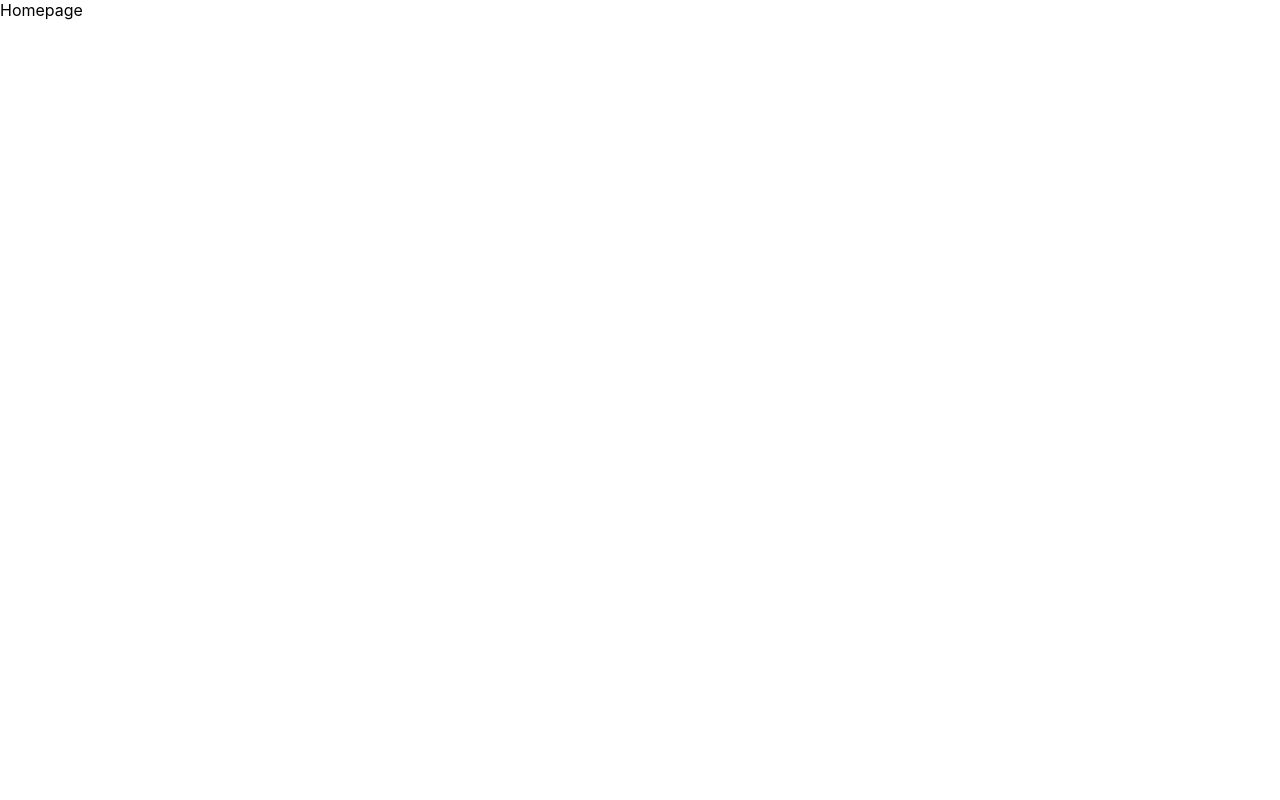
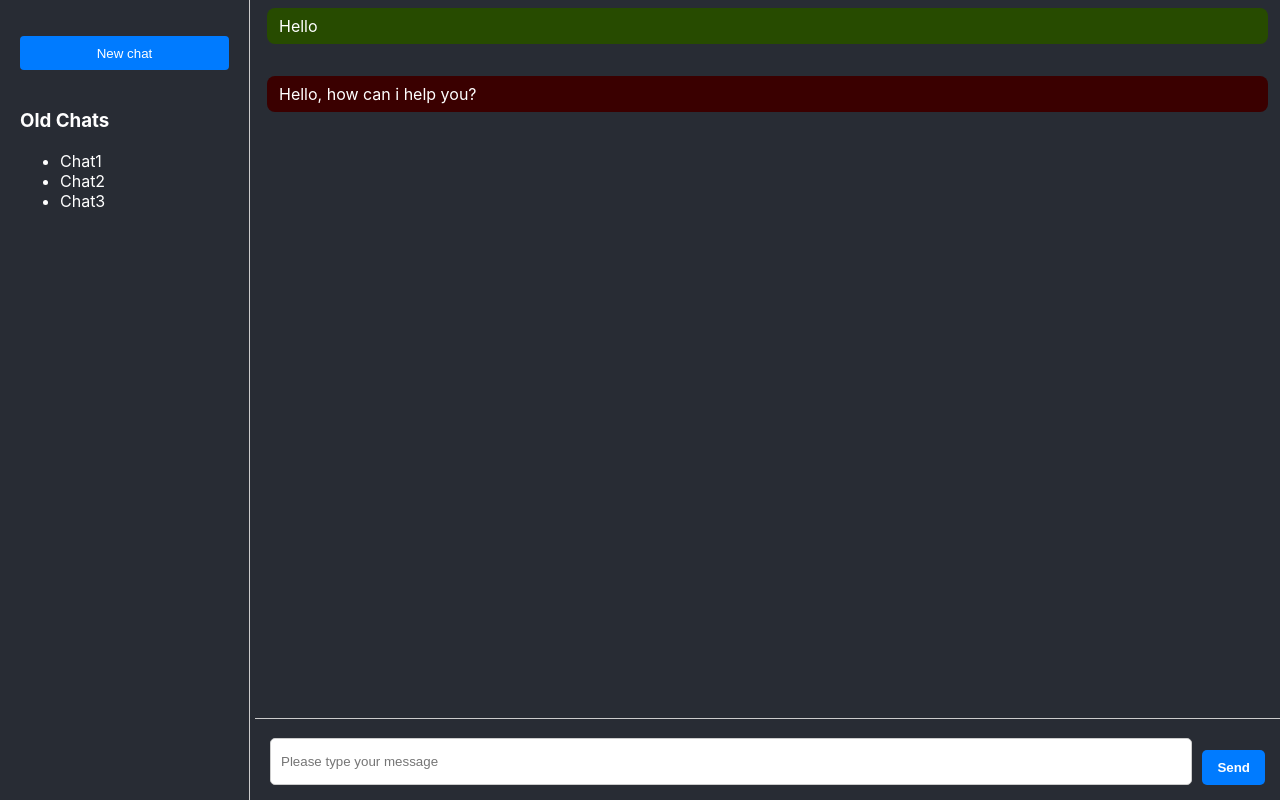
Before and after one commit to abrahamvineel/rythubadi, a React (Create React App) app in the folder rythubadi-ui/: page /homepage in a window 1280 px wide. Built offline with nearby package versions, Linux system fonts and the light colour scheme.

Commit message:
rythubadi homepage

```diff
--- /dev/null
+++ b/rythubadi-ui/src/components/ChatInput.css
@@ -0,0 +1,27 @@
+.chat-input{
+     display: flex;
+     padding: 15px;
+     border-top: 1px solid #ccc;
+}
+
+.chat-input input[type="text"] {
+    flex-grow: 1;
+    padding: 10px;
+    border: 1px solid #ccc;
+    border-radius: 5px;
+    margin-right: 10px;
+  }
+
+  .chat-input button {
+    padding: 10px 15px;
+    background-color: #007bff;
+    color: white;
+    border: none;
+    border-radius: 5px;
+    cursor: pointer;
+    font-weight: bold;
+  }
+
+  .chat-input button:hover {
+    background-color: #0056b3;
+  }
--- /dev/null
+++ b/rythubadi-ui/src/components/ChatInput.js
@@ -0,0 +1,12 @@
+import './ChatInput.css'
+
+function ChatInput() {
+    return (
+        <div className="chat-input">
+            <input type="text" placeholder="Please type your message"></input>
+            <button>Send</button>
+        </div>
+    );
+}
+
+export default ChatInput;
--- /dev/null
+++ b/rythubadi-ui/src/components/ChatWindow.css
@@ -0,0 +1,35 @@
+.chat-window {
+    display: flex;
+    flex-direction: column;
+    height: 100%;
+    background-color: #282c34;
+    color: white;
+    padding-left: 5px;
+  }
+
+  .chat-messages {
+    flex-grow: 1;
+    overflow-y: auto;
+    padding-bottom: 20px;
+  }
+
+  .chat-message {
+    padding: 8px 12px;
+    margin-bottom: 8px;
+    border-radius: 8px;
+    clear: both;
+  }
+
+  .chat-message.user {
+    background-color: #274b00;
+    align-self: flex-end;
+  }
+
+  .chat-message.bot {
+    background-color: #3a0000;
+    align-self: flex-start;
+  }
+
+  .chat-message p {
+    margin: 0;
+  }
--- /dev/null
+++ b/rythubadi-ui/src/components/ChatWindow.js
@@ -0,0 +1,26 @@
+import ChatInput from "./ChatInput"
+import './ChatWindow.css'
+
+function ChatWindow() {
+
+    const messages = [
+        {id: 1, sender: "user", text: "Hello"},
+        {id: 2, sender: "bot", text: "Hello, how can i help you?"},
+    ]
+    return (
+        <div className="chat-window">
+            <div className="chat-messages">
+                {messages.map((message) => {
+                   return <div className="chat-message">
+                        <div className={`chat-message ${message.sender}`}>
+                            <p>{message.text}</p>
+                        </div>
+                    </div>
+                })}
+            </div>
+        <ChatInput />
+        </div>
+    )
+}
+
+export default ChatWindow;
--- /dev/null
+++ b/rythubadi-ui/src/components/Homepage.css
@@ -0,0 +1,11 @@
+.homepage{
+    background-color: #282c34;
+    min-height: 100vh;
+}
+
+.homepage-container {
+    display: grid;
+    grid-template-columns: 250px 1fr;
+    height: 100vh; /* Make the container take full viewport height */
+    background-color: #282c34;
+}
--- a/rythubadi-ui/src/components/Homepage.js
+++ b/rythubadi-ui/src/components/Homepage.js
@@ -1,7 +1,15 @@
+import ChatWindow from "./ChatWindow"
+import SideBar from "./Sidebar"
+
+import './Homepage.css'
+
 function Homepage() {
     return (
-        <div>Homepage</div>
-    )
+        <div class="homepage-container">
+            <SideBar />
+            <ChatWindow />
+        </div>
+    );
 }
 
 export default Homepage;
--- /dev/null
+++ b/rythubadi-ui/src/components/Sidebar.css
@@ -0,0 +1,46 @@
+.chats-container {
+    background-color: #282c34;
+    padding: 20px;
+    display: flex;
+    flex-direction: column;
+    gap: 20px;
+    border-right: 1px solid #ccc;
+    color: white
+  }
+
+  .new-chat-button {
+    padding: 10px 15px;
+    background-color: #007bff;
+    color: white;
+    border: none;
+    border-radius: 5px;
+    cursor: pointer;
+    font-weight: bold;
+  }
+
+  .new-chat-button:hover {
+    background-color: #0056b3;
+  }
+
+  .old-chats-container {
+    margin-top: 20px;
+  }
+
+  .old-chats-container h3 {
+    margin-bottom: 10px;
+  }
+
+  .old-chats-container ul {
+    list-style: none;
+  }
+
+  .old-chats-container li {
+    padding: 8px 0;
+    cursor: pointer;
+    color: #333;
+  }
+
+  .old-chats-container li:hover {
+    background-color: #e0e0e0;
+    border-radius: 3px;
+  }
--- /dev/null
+++ b/rythubadi-ui/src/components/Sidebar.js
@@ -0,0 +1,25 @@
+import './Sidebar.css'
+
+function SideBar() {
+    const oldChats = [
+        {id: 1, title: "Chat1"},
+        {id: 2, title: "Chat2"},
+        {id: 3, title: "Chat3"},
+    ]
+
+    return (
+        <div className="chats-container">
+            <button className="new-chat">New chat</button>
+            <div className="old=chats-container">
+                <h3>Old Chats</h3>
+                <ul>
+                    {oldChats.map((chat) => {
+                        return <li key={chat.id}>{chat.title}</li>
+                    })}
+                </ul>
+            </div>
+        </div>
+    )
+}
+
+export default SideBar;
```
Also changed, not shown: rythubadi-ui/src/components/ChatMessage.js (added).
